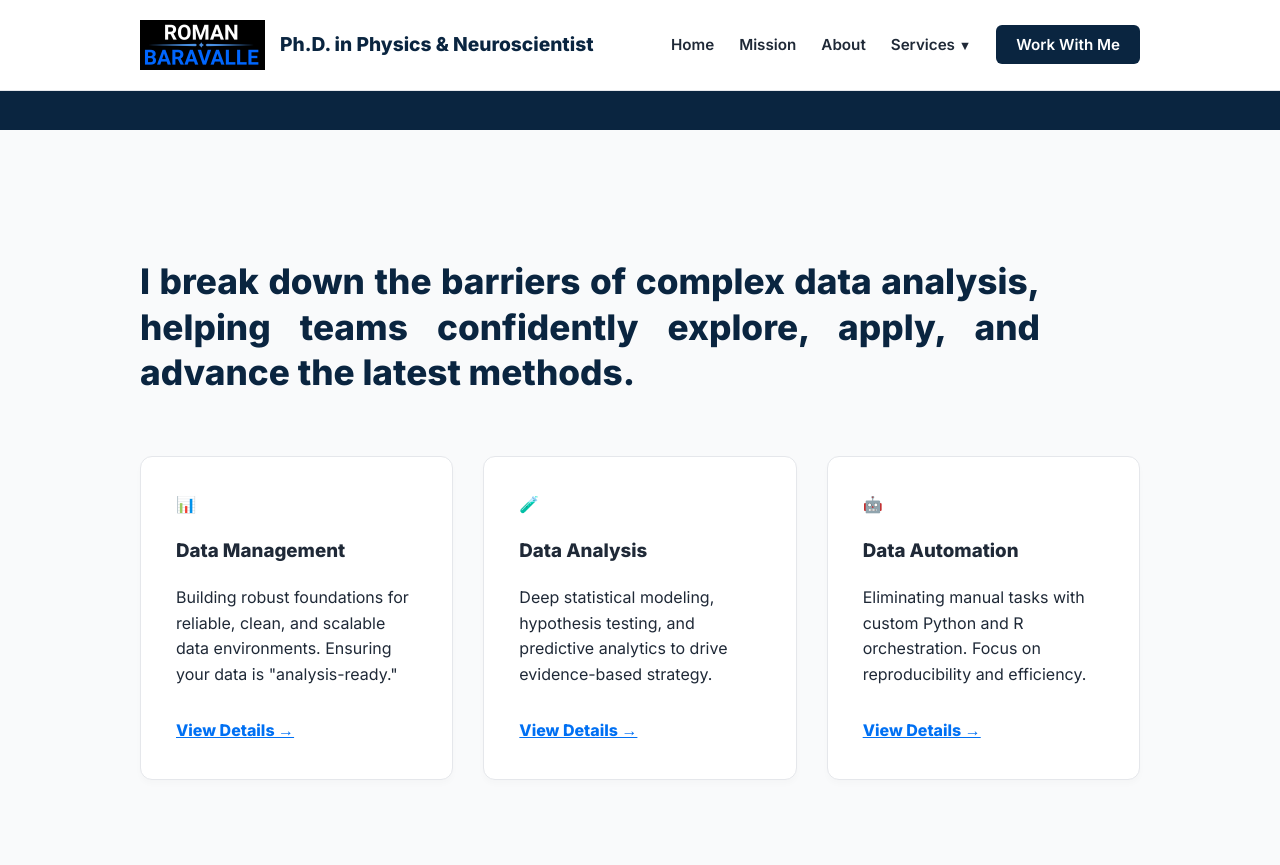
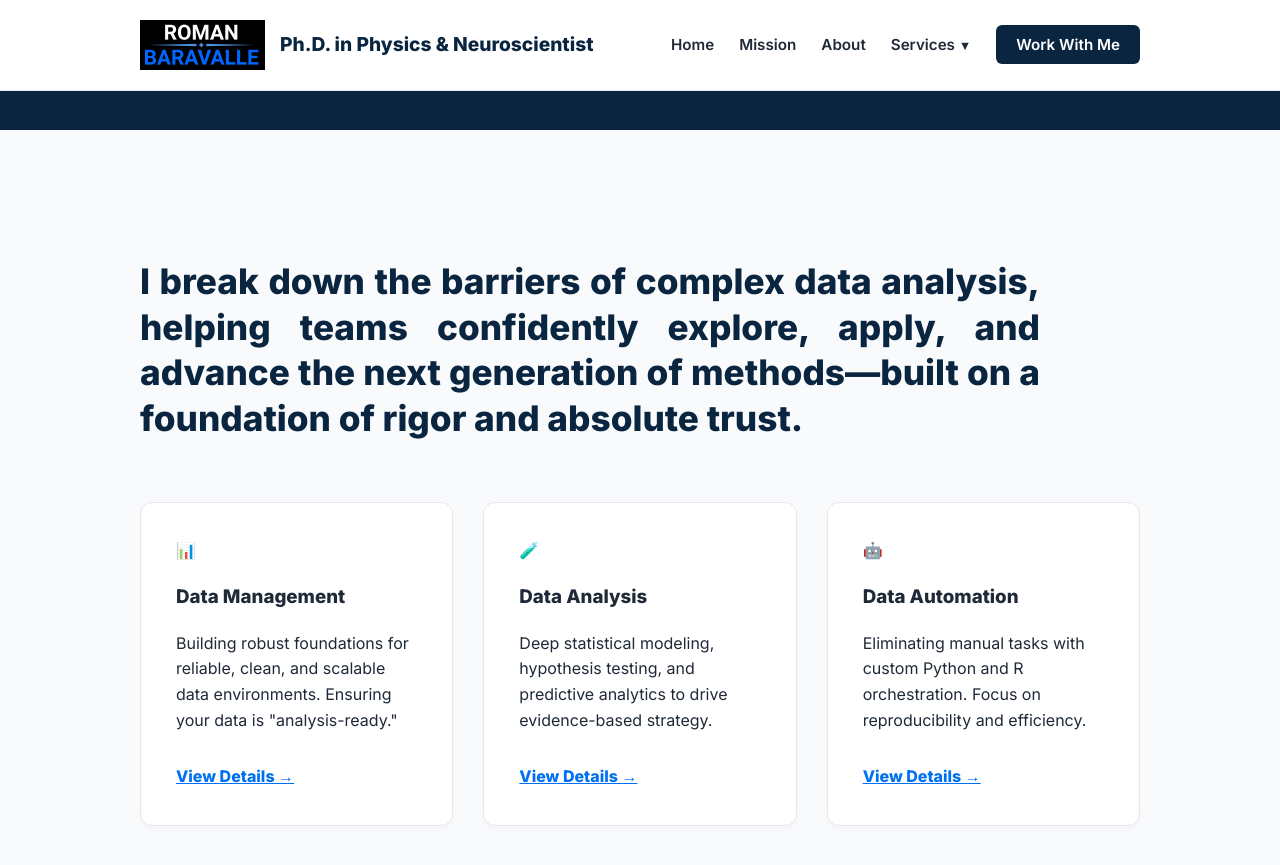
Before and after one commit to RomanDataScience/BaravalleDataSolver, a Jekyll site: the page built from index.md, in a window 1280 px wide and 900 px high, scrolled down 461 px. Shown: the top 865 px of the window. Built offline with Jekyll 4.4.1, drawn with Linux system fonts in a browser that asks for light colours.

Commit message:
Update index.md

```diff
--- a/index.md
+++ b/index.md
@@ -28,7 +28,7 @@ permalink: /
   <div class="container">
     <div style="max-width: 900px; margin: 0 0 60px 0;">
       <h2 style="font-size: 2.2rem; color: var(--secondary); text-align: justify; line-height: 1.3;">
-        I break down the barriers of complex data analysis, helping teams confidently explore, apply, and advance the latest methods.
+        I break down the barriers of complex data analysis, helping teams confidently explore, apply, and advance the next generation of methods—built on a foundation of rigor and absolute trust.
       </h2>
     </div>
 
```
